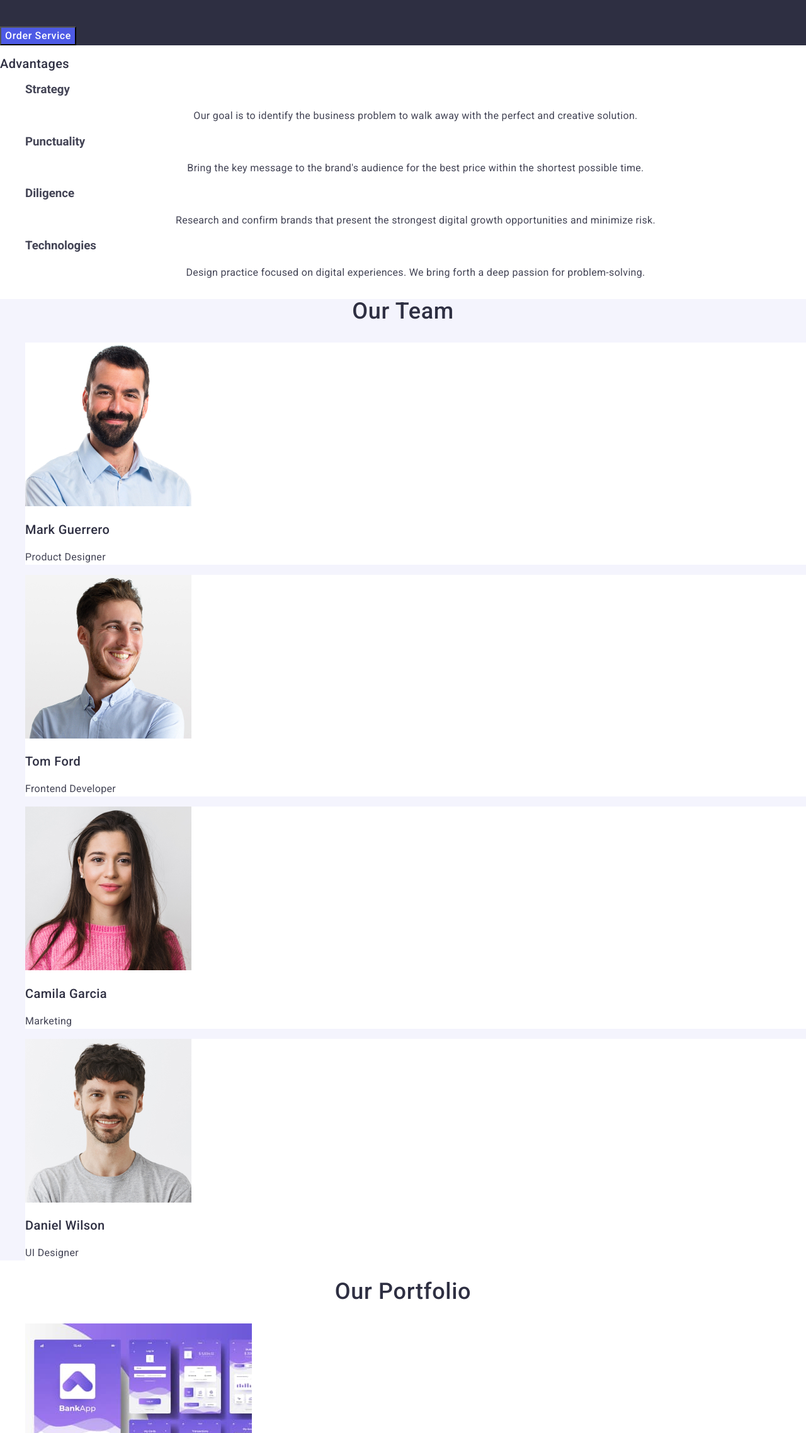
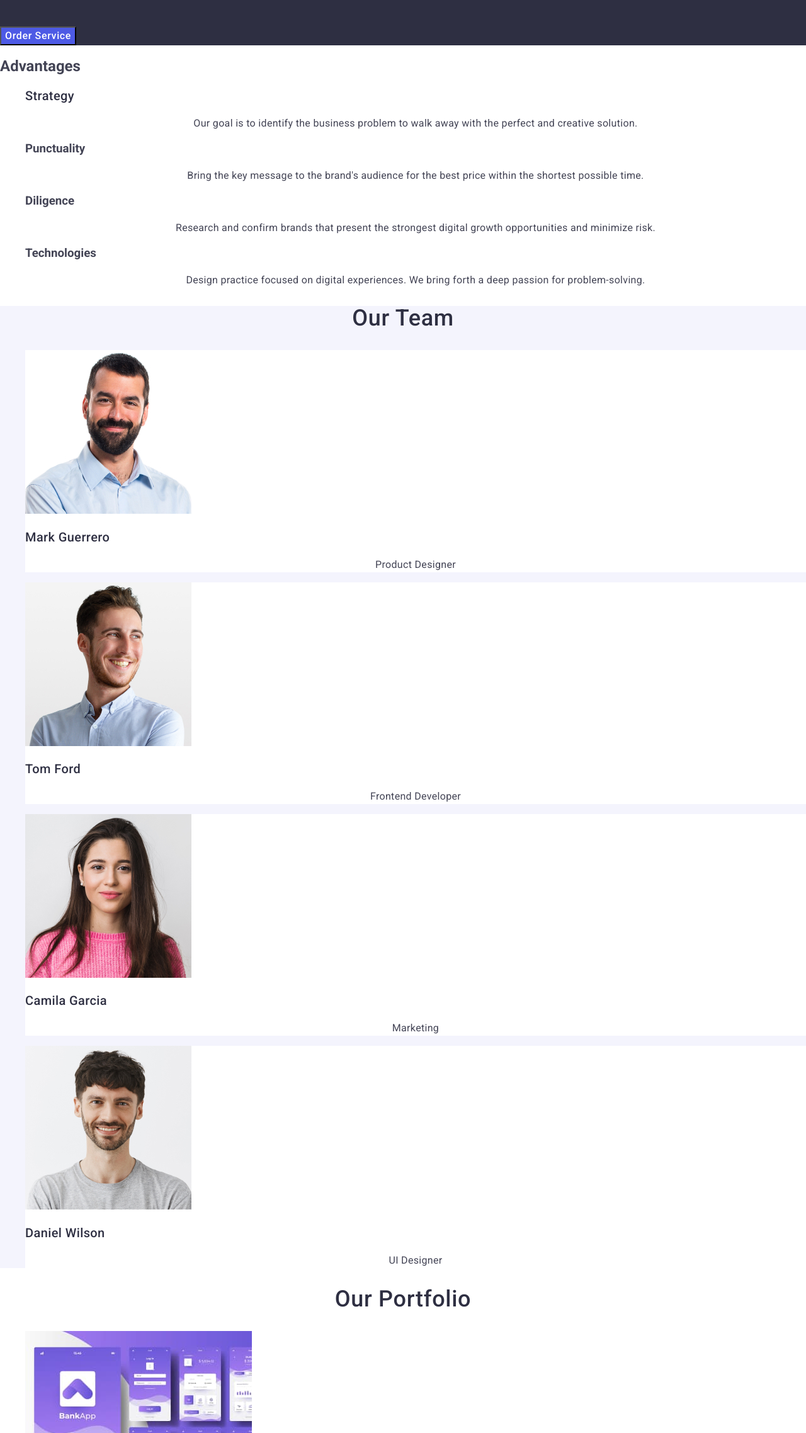
Before and after one commit to ZhyvotivskyiOleksii/goit-markup-hw-02, a plain HTML site: page index.html in a window 1280 px wide. Shown: the part 284-2560 px from the top of the page at 63% size. Drawn offline with nearby package versions, Linux system fonts and the light colour scheme.

Commit message:
ad index.html

```diff
--- a/css/style.css
+++ b/css/style.css
@@ -78,7 +78,7 @@ address{
 
 }
 
-.title-1 {
+.advantages{
     font-weight: 500;
     font-size: 20px;
     line-height: 1.2;
@@ -106,14 +106,6 @@ address{
     line-height: 1.2;
     letter-spacing: 0.02em;
     color: #2e2f42;
-
-}
-
-.t1-name{
-    font-size: 16px;
-    line-height: 1.5;
-    letter-spacing: 0.02em;
-    color: #434455;
 
 }
 
--- a/index.html
+++ b/index.html
@@ -33,7 +33,11 @@
         </ul>
       </address>
     </header>
+
+
     <!--main-->
+
+
     <main>
       <section class="top-section">
         <h1 class="top-title">Effective Solutions for Your Business</h1>
@@ -41,11 +45,11 @@
       </section>
 
       <section>
-        <h2 class="title-1">Advantages</h2>
+        <h2>Advantages</h2>
 
         <ul>
           <li>
-            <h3>Strategy</h3>
+            <h3 class="advantages">Strategy</h3>
             <p class="title-advantages">
               Our goal is to identify the business problem to walk away with the
               perfect and creative solution.
@@ -85,25 +89,25 @@
           <li class="team-card">
             <img src="./images/img.jpg" width="264" alt="Mark Guerrero" />
             <h3 class="team-name">Mark Guerrero</h3>
-            <p class="t1-name">Product Designer</p>
+            <p class="title-advantages">Product Designer</p>
           </li>
 
           <li class="team-card">
             <img src="./images/img-1.jpg" width="264" alt="Tom Ford" />
             <h3 class="team-name">Tom Ford</h3>
-            <p class="t1-name">Frontend Developer</p>
+            <p class="title-advantages">Frontend Developer</p>
           </li>
 
           <li class="team-card">
             <img src="./images/img-2.jpg" width="264" alt="Camila Garcia" />
             <h3 class="team-name">Camila Garcia</h3>
-            <p class="t1-name">Marketing</p>
+            <p class="title-advantages">Marketing</p>
           </li>
 
           <li class="team-card">
             <img src="./images/img-3.jpg" width="264" alt="Daniel Wilson" />
             <h3 class="team-name">Daniel Wilson</h3>
-            <p class="t1-name">UI Designer</p>
+            <p class="title-advantages">UI Designer</p>
           </li>
         </ul>
       </section>
@@ -119,32 +123,32 @@
           <li>
             <img src="./images/img1.jpg" width="360" alt="payment" />
             <h3 class="team-name">Cashless Payment</h3>
-            <p>Marketing</p>
+            <p class="title-portfolio">Marketing</p>
           </li>
 
           <li>
             <img src="./images/img3.jpg" width="360" alt="meditation app" />
             <h3 class="team-name">Meditation App</h3>
-            <p>App</p>
+            <p class="title-portfolio">App</p>
           </li>
 
           <li>
             <img src="./images/img4.jpg" width="360" alt="Taxi Service" />
             <h3 class="team-name">Taxi Service</h3>
-            <p>Marketing</p>
+            <p class="title-portfolio">Marketing</p>
           </li>
 
           <li>
             <img
               src="./images/img5.jpg" width="360" alt="Screen Illustrations" />
             <h3 class="team-name">Screen Illustrations</h3>
-            <p>Design</p>
+            <p class="title-portfolio">Design</p>
           </li>
 
           <li>
             <img src="./images/img6.jpg" width="360" alt="Online Courses" />
             <h3 class="team-name">Online Courses</h3>
-            <p>Marketing</p>
+            <p class="title-portfolio">Marketing</p>
           </li>
         </ul>
       </section>
```
